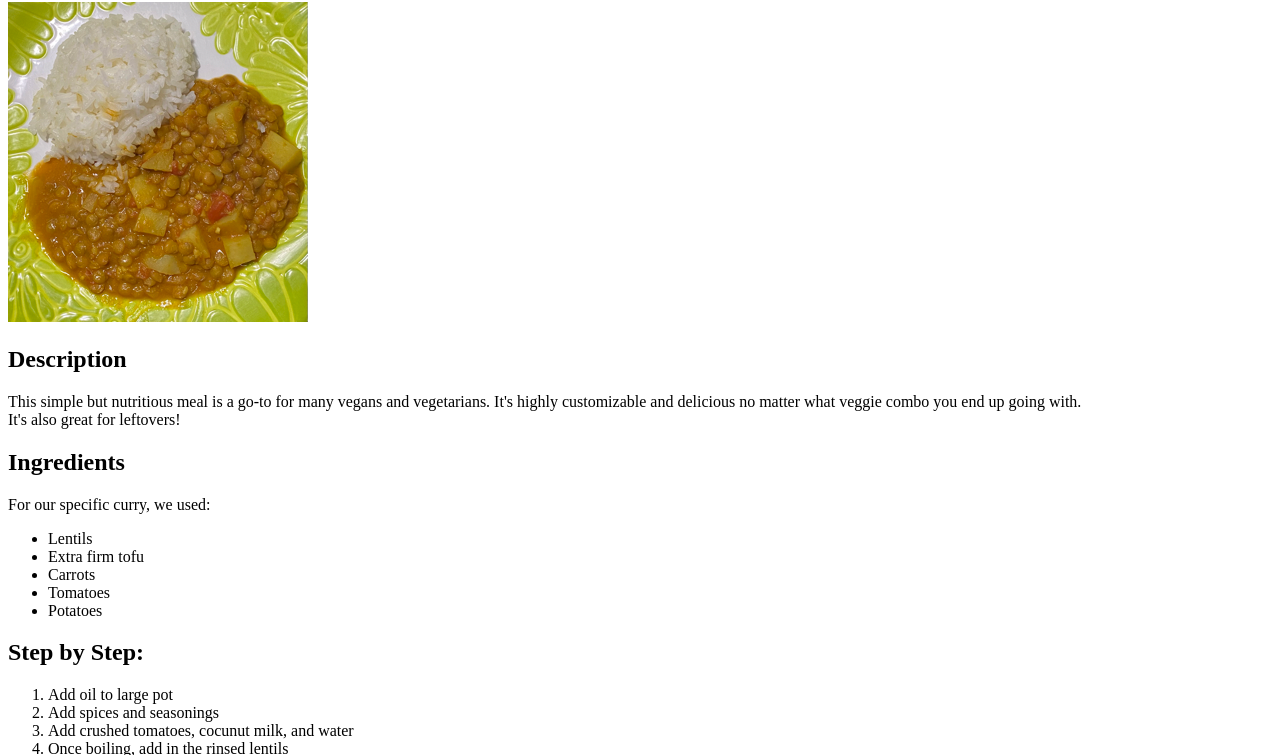
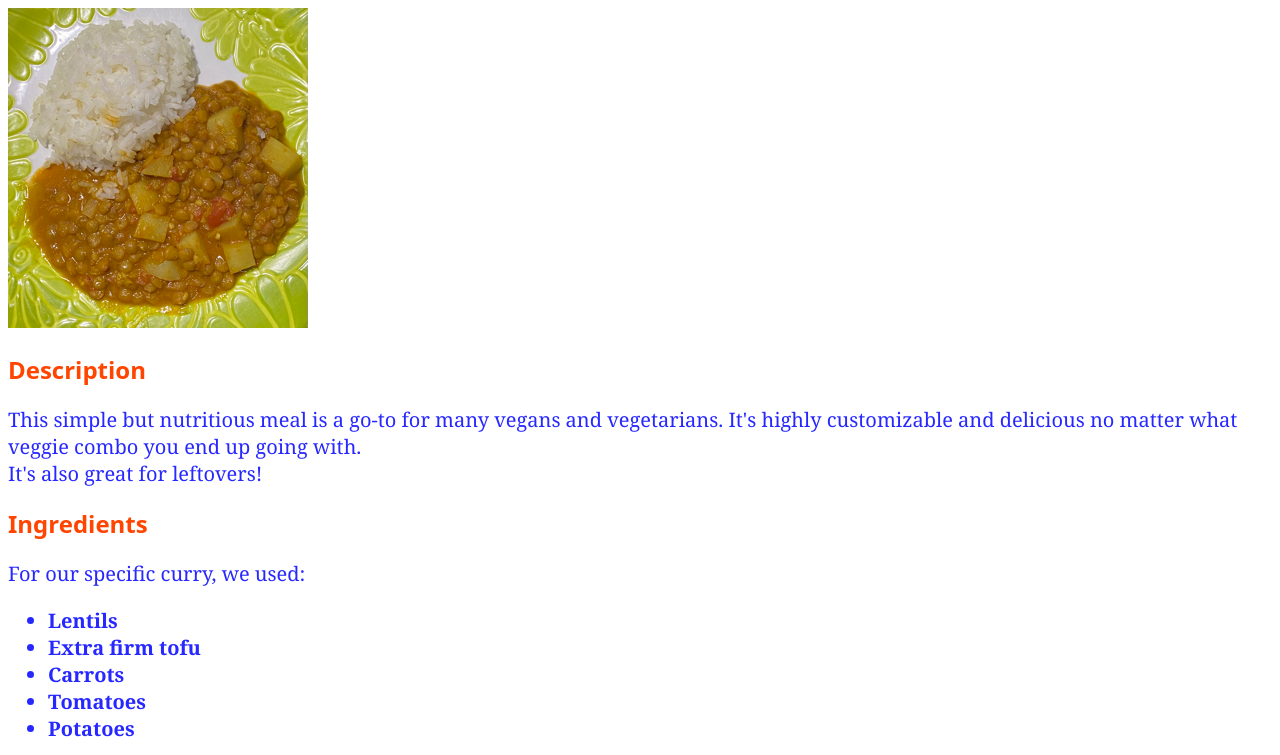
Before and after one commit to luquelt/odin-recipes, a plain HTML site: page recipes/lentil-curry.html in a window 1280 px wide. Shown: the part 78-833 px from the top of the page. Drawn offline with Linux system fonts and the light colour scheme.

Commit message:
Add basic CSS to recipe site

```diff
--- a/recipes/lentil-curry.html
+++ b/recipes/lentil-curry.html
@@ -5,6 +5,7 @@
 <head>
 <meta charset="UTF-8">
 <title>Lentil Curry</title>
+<link rel="stylesheet" href="../style.css">
 </head>
 
 <body>
@@ -12,12 +13,12 @@
 <p><img src="../images/curry-image.png" alt "An image of lentil
     curry next to some rice"> </p>
 <h2>Description</h2>
-This simple but nutritious meal is a go-to for many vegans and vegetarians. It's
+<div class ="text"> This simple but nutritious meal is a go-to for many vegans and vegetarians. It's
 highly customizable and delicious no matter what veggie combo you end up going with.
 <br>It's also great for leftovers!
-
+</div>
 <h2>Ingredients</h2>
-<p>For our specific curry, we used:</p>
+<p class ="text">For our specific curry, we used:</p>
 <ul>
     <li>Lentils</li>
     <li>Extra firm tofu</li>
--- /dev/null
+++ b/style.css
@@ -0,0 +1,30 @@
+* {
+    font-family: Georgia, 'Times New Roman', Times, serif;
+}
+
+h1,
+h2 {
+    font-family: system-ui, -apple-system, BlinkMacSystemFont, 'Segoe UI', Roboto, Oxygen, Ubuntu, Cantarell, 'Open Sans', 'Helvetica Neue', sans-serif;
+    color: orangered;
+}
+
+ul,
+ol,
+div,
+.text {
+    color:rgba(0, 0, 255, 0.849);
+    font-size: 20px;
+}
+
+ul,
+ol {
+    font-weight: bold;
+}
+
+
+
+a {
+    color: orange;
+    font-size: 25px;
+
+}
```
Also changed, not shown: index.html (+1 -0 lines), recipes/breakfast-scramble.html (+2 -1 lines), recipes/med-bowl.html (+1 -0 lines).
